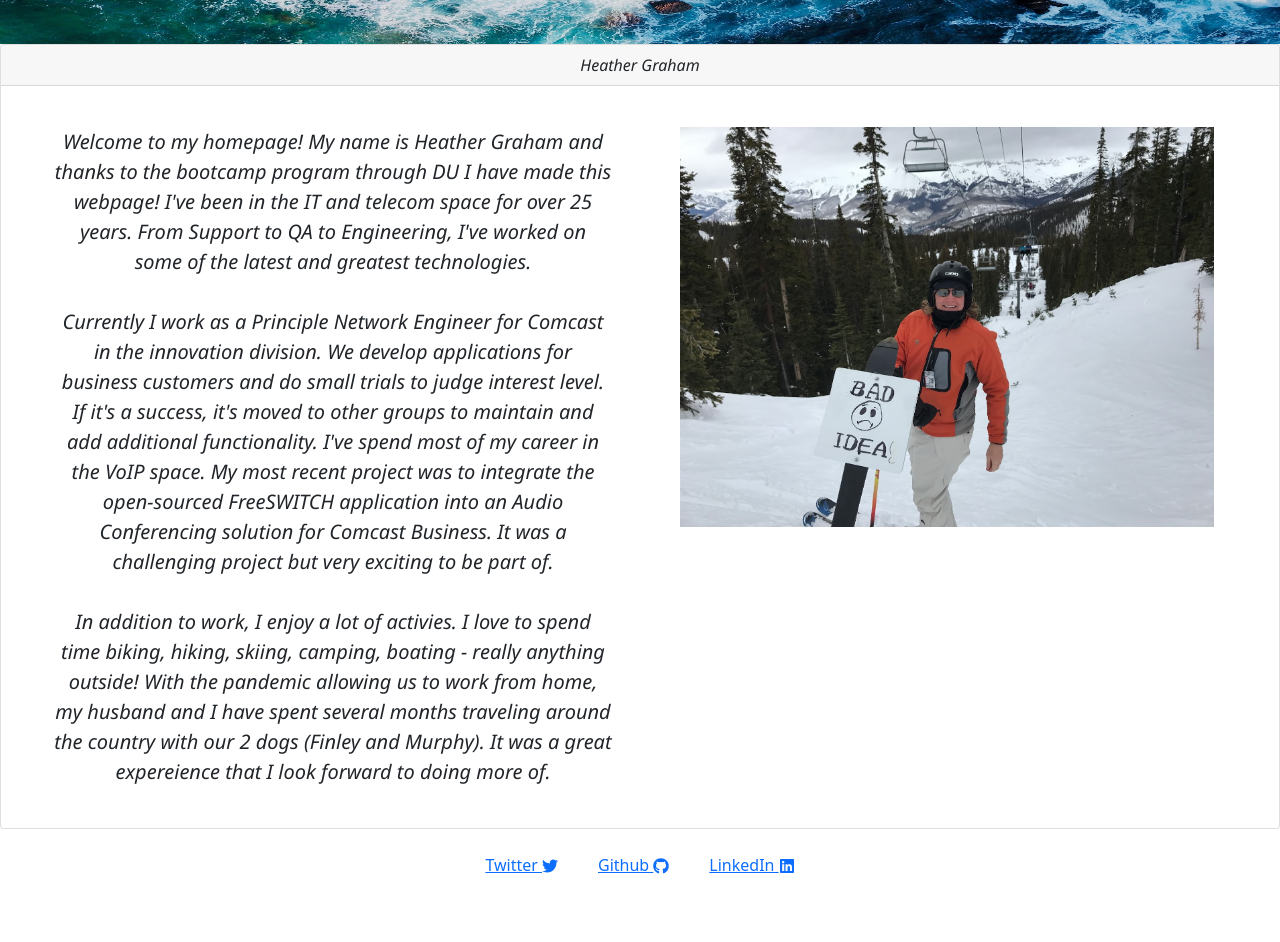
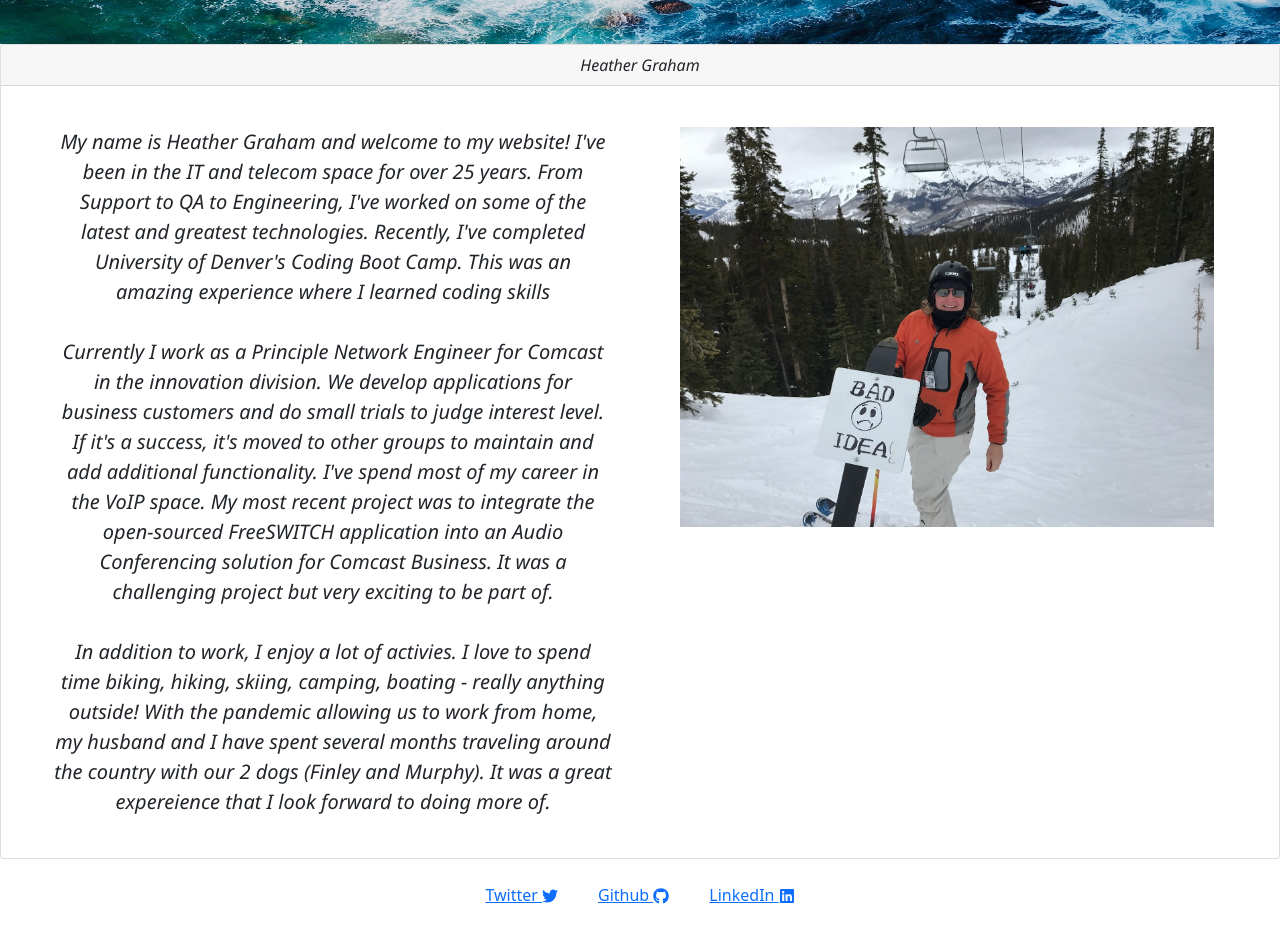
Before and after one commit to mtnbiker72/portfolio-react, a React (Create React App) app: page / in a window 1280 px wide. Shown: the part 420-1362 px from the top of the page. Built offline with nearby package versions, Linux system fonts and the light colour scheme; a web font is replaced by a local one.

Commit message:
css updates

```diff
--- a/src/components/PortfolioContainer.js
+++ b/src/components/PortfolioContainer.js
@@ -1,5 +1,5 @@
 import React, { useState } from 'react';
-import NavTabs from './NavTabs';
+import NavTabs from './Navigation';
 import About from './pages/About';
 import Resume from './pages/Resume';
 import Contact from './pages/Contact';
@@ -8,7 +8,8 @@ import Portfolio from './pages/Portfolio';
 export default function PortfolioContainer() {
   const [currentPage, setCurrentPage] = useState('Home');
 
-  // This method is checking to see what the value of `currentPage` is. Depending on the value of currentPage, we return the corresponding component to render.
+  // This method is checking to see what the value of `currentPage` is. Depending on the value of
+  // currentPage, we return the corresponding component to render.
   const renderPage = () => {
     if (currentPage === 'About') {
       return <About />;
--- a/src/components/pages/About.js
+++ b/src/components/pages/About.js
@@ -41,9 +41,10 @@ export default function About() {
           <div className="col-sm-6">
             <div className="card-body" >
               <p className="card-text">
-                Welcome to my homepage! My name is Heather Graham and thanks to the bootcamp program through DU I
-                have made this webpage! I've been in the IT and telecom space for over 25 years. From Support to QA
-                to Engineering, I've worked on some of the latest and greatest technologies.
+                My name is Heather Graham and welcome to my website!  I've been in the IT and telecom space for
+                over 25 years. From Support to QA to Engineering, I've worked on some of the latest and greatest
+                technologies.  Recently, I've completed University of Denver's Coding Boot Camp.  This was an
+                amazing experience where I learned coding skills
                 <br></br>
                 <br></br>
                 Currently I work as a Principle Network Engineer for Comcast in the innovation division. We develop
--- a/src/components/pages/Portfolio.js
+++ b/src/components/pages/Portfolio.js
@@ -1,5 +1,6 @@
 import React from 'react';
-import portfolio from '../../static/portfolio.json'
+// Import static portfolio info from json file
+import project from '../../static/portfolio.json'
 import Project from './Project'
 
 const styles = {
@@ -8,6 +9,10 @@ const styles = {
     fontSize: '25px',
     margin: '20px',
   },
+  projectStle: {
+    display: 'grid',
+    gridTemplateColumns: 'repeat(auto-fill, minmax(500px, 1fr))'
+  }
 }
 
 export default function Portfolio() {
@@ -17,11 +22,13 @@ export default function Portfolio() {
         <p>
           Below are some of the projects I've completed:
         </p>
-      { portfolio.map((project) => {
-        return (<Project project={project}/>)
+        <div style={styles.projectStle} >
+          {project.map((project) => {
+            return (<Project project={project} />)
           })
           }
         </div>
       </div>
+    </div>
   );
 }
--- a/src/components/pages/Project.js
+++ b/src/components/pages/Project.js
@@ -15,11 +15,12 @@ const styles = {
     },
 };
 
-export default function Portfolio(props) {
+// Show different projects with links to github and deployment site
+export default function Project(props) {
     return (
-        <div style={{ display: 'flex', flexDirection: 'row', flexWrap: 'wrap' }} >
+        <div>
             <div class="card" style={styles.cardStyle}>
-                <img class="card-img-top" style={styles.picStyle} src={process.env.PUBLIC_URL + props.project.pic} alt="Card image cap"></img>
+                <img class="card-img-top" style={styles.picStyle} src={process.env.PUBLIC_URL + props.project.pic} alt="Project Pic"></img>
                 <div class="card-body">
                     <h5 class="card-title">{props.project.name}</h5>
                     <a href={props.project.github} target="_blank">Github <FaGithub/></a>
--- a/src/static/portfolio.json
+++ b/src/static/portfolio.json
@@ -11,7 +11,6 @@
         "github": "https://github.com/mtnbiker72/Project1-Finance",
         "deployed": "https://mtnbiker72.github.io/Project1-Finance/"
     },
-
     {
         "name": "Weather Forecast",
         "pic": "/Weather.png",
@@ -23,5 +22,17 @@
         "pic": "/WorkScheduler.png",
         "github": "https://github.com/mtnbiker72",
         "deployed": "https://mtnbiker72.github.io/homework5-work-scheduler"
+    },
+    {
+        "name": "Employee Tracker",
+        "pic": "/Employee-Tracker.png",
+        "github": "https://github.com/mtnbiker72/employee-tracker",
+        "deployed": "https://drive.google.com/file/d/1zTe38OzkzT1CfKPCxFbd9JrbBsjTulOq/view"
+    },
+    {
+        "name": "Note Taker",
+        "pic": "/note-taker.png",
+        "github": "https://github.com/mtnbiker72/note-taker",
+        "deployed": "https://guarded-tor-62571.herokuapp.com/"
     }
 ]
```
Also changed, not shown: public/Employee-Tracker.png (added), public/note-taker.png (added). Lines whose indentation alone changed are shown as unchanged.
